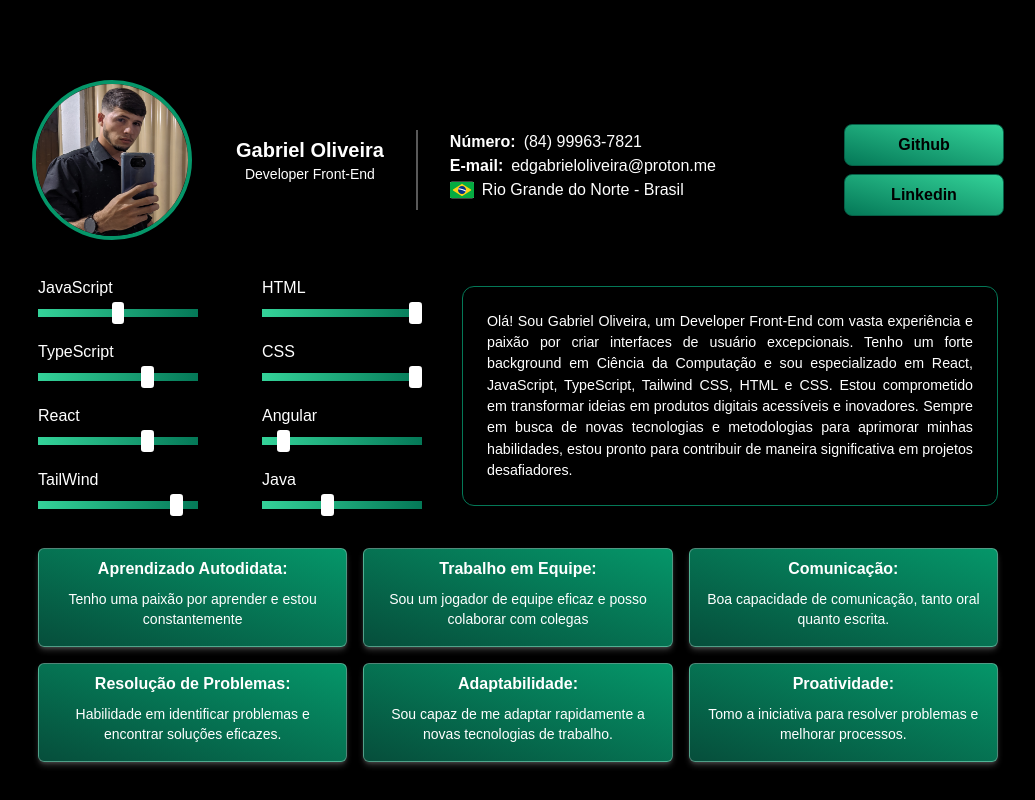
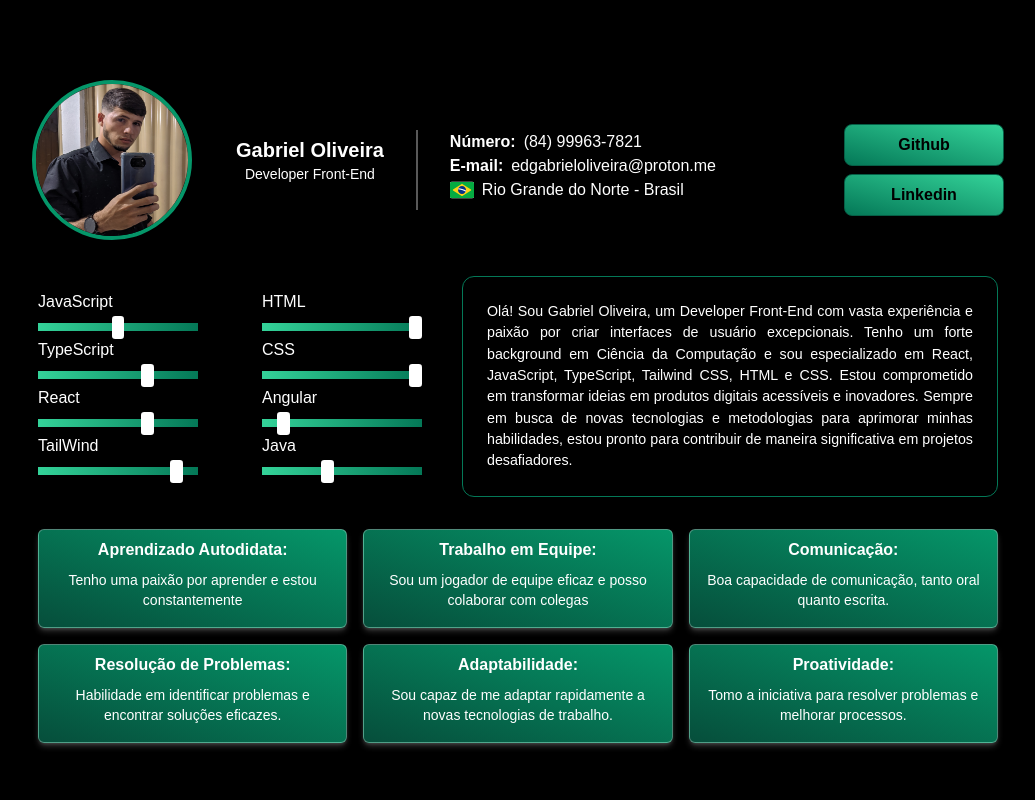
Before and after one commit to EdGabrielOliveira/my-portifolio, a Next.js app: page / in a window 1280 px wide. Shown: the whole page, without its empty margins (122-1157 px from the left). Built offline with nearby package versions, Linux system fonts and the light colour scheme.

Commit message:
tablet responsive

```diff
--- a/src/app/components/Layout/Experience.tsx
+++ b/src/app/components/Layout/Experience.tsx
@@ -9,7 +9,7 @@ export default function Experience() {
       md:items-center sm:gap-12 md:flex-col
       "
       >
-        <div className="xl:flex xl:flex-col md:flex md:gap-4">
+        <div className="xl:flex xl:flex-col md:flex md:gap-4 xl:gap-0 sm:gap-0">
           <li className="ranger-align">
             <p>JavaScript</p>
             <InputRange target={50} />
@@ -27,7 +27,7 @@ export default function Experience() {
             <InputRange target={90} />
           </li>
         </div>
-        <div className="xl:flex xl:flex-col md:flex md:gap-4">
+        <div className="xl:flex xl:flex-col md:flex md:gap-4 xl:gap-0 sm:gap-0">
           <li className="ranger-align">
             <p>HTML</p>
             <InputRange target={100} />
```
